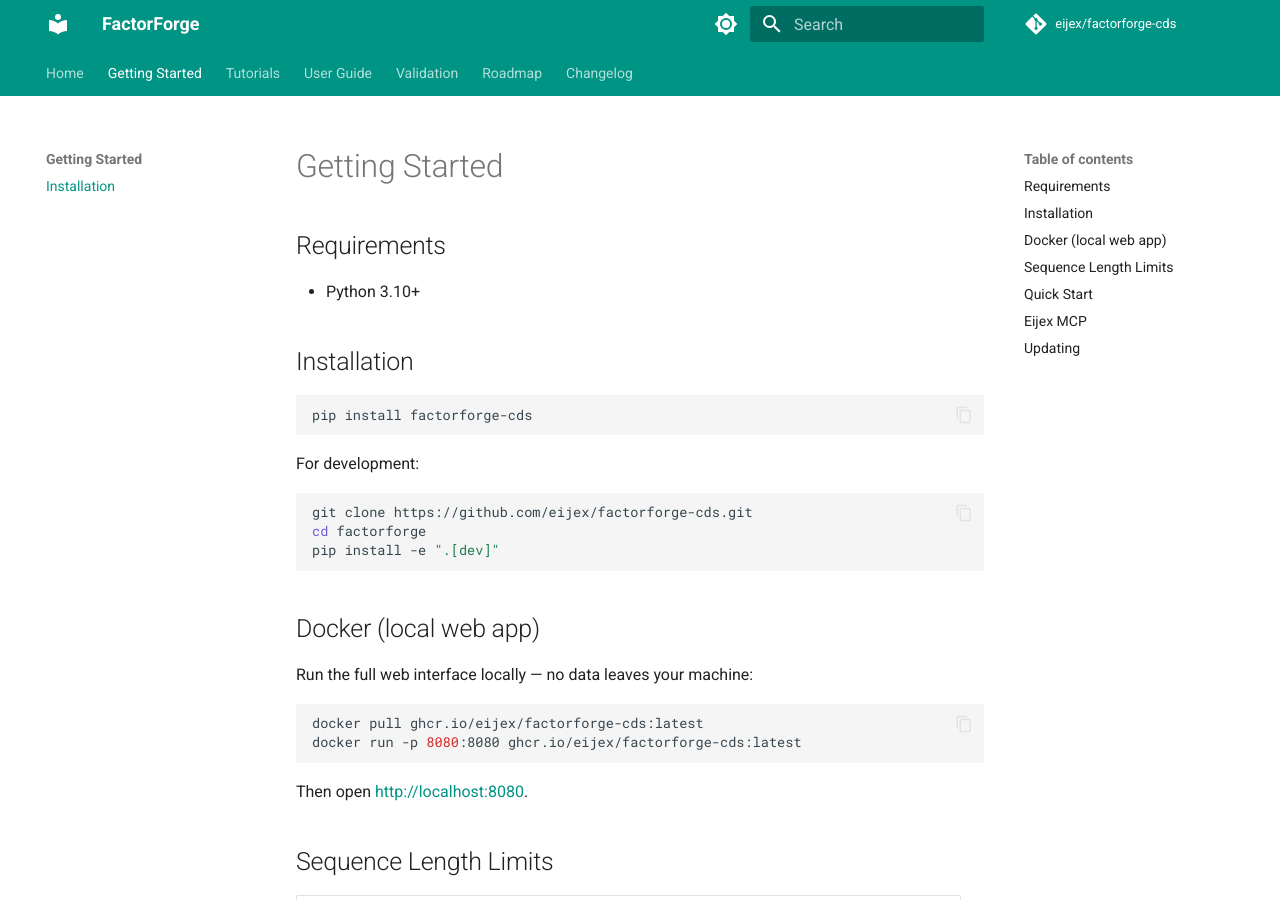
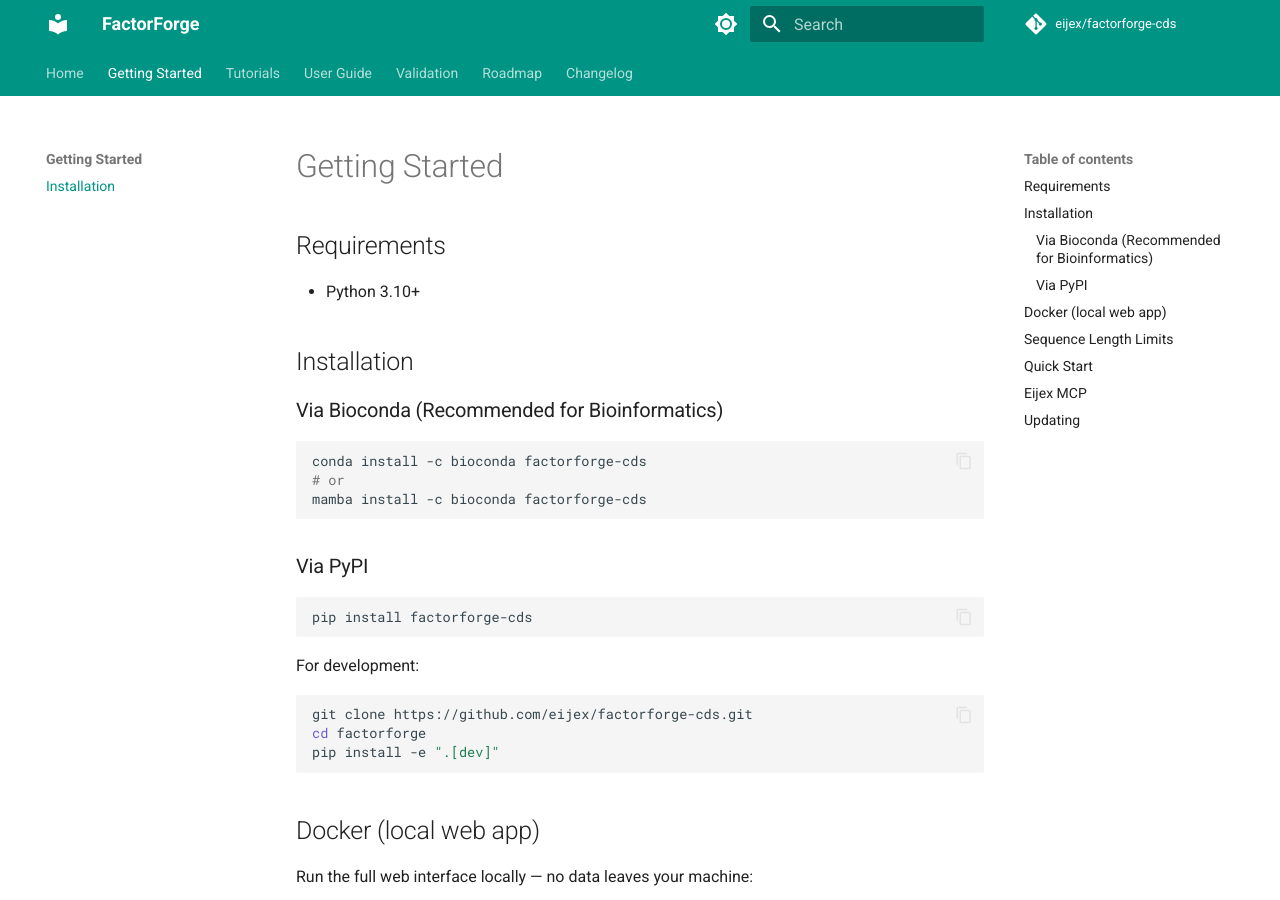
Before and after one commit to eijex/factorforge-cds, an MkDocs documentation site: the page built from docs/getting-started.md, in a window 1280 px wide and 900 px high. Built offline with MkDocs 1.6.1 and Material for MkDocs 9.7.7, drawn with Linux system fonts in a browser that asks for light colours; comment, search, counter and statistics services are not loaded.

Commit message:
docs: add official Bioconda distribution links and installation commands (Job 505)

````diff
--- a/docs/getting-started.md
+++ b/docs/getting-started.md
@@ -5,6 +5,16 @@
 - Python 3.10+
 
 ## Installation
+
+### Via Bioconda (Recommended for Bioinformatics)
+
+```bash
+conda install -c bioconda factorforge-cds
+# or
+mamba install -c bioconda factorforge-cds
+```
+
+### Via PyPI
 
 ```bash
 pip install factorforge-cds
````
Also changed, not shown: CHANGELOG.md (+4 -0 lines), README.md (+10 -0 lines).
